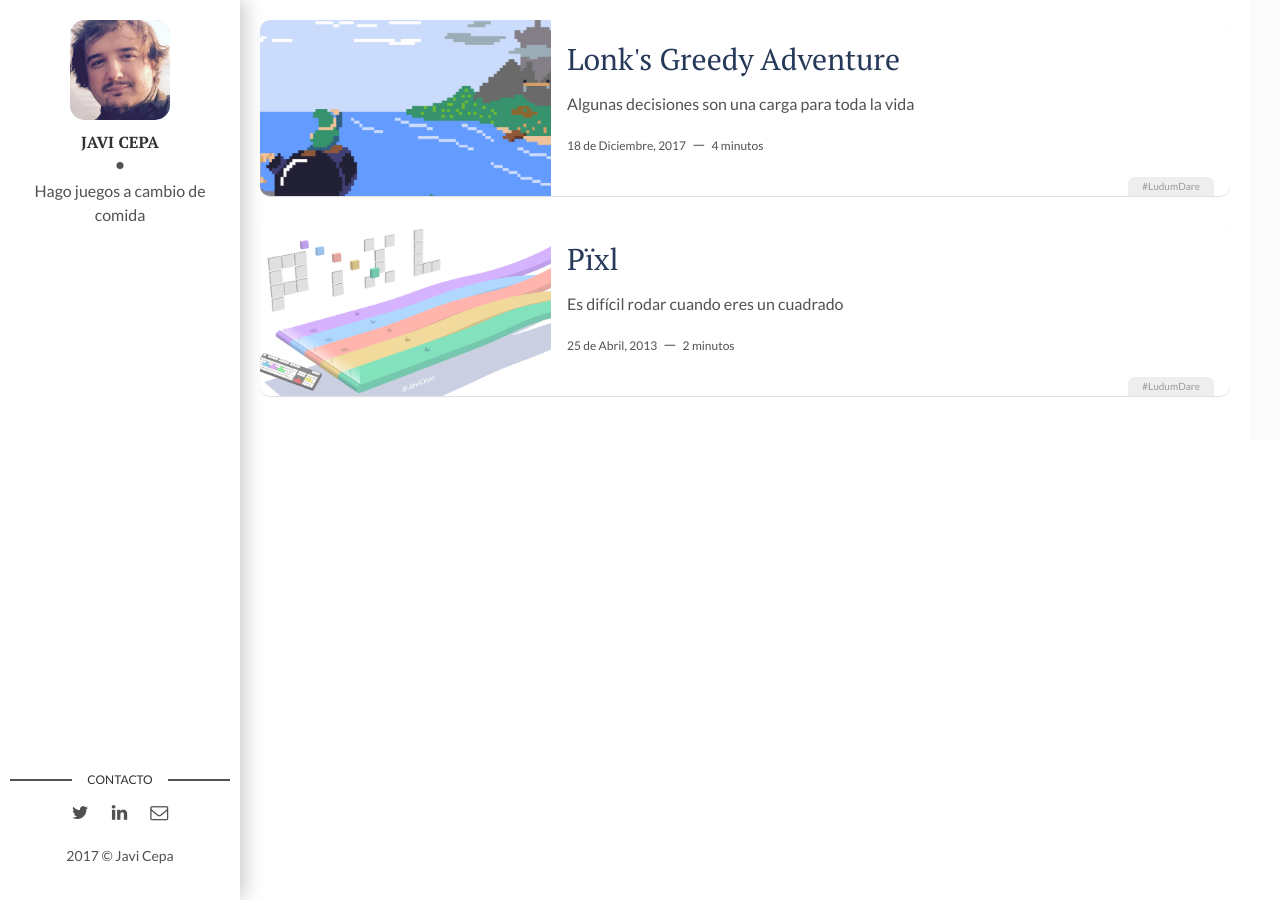
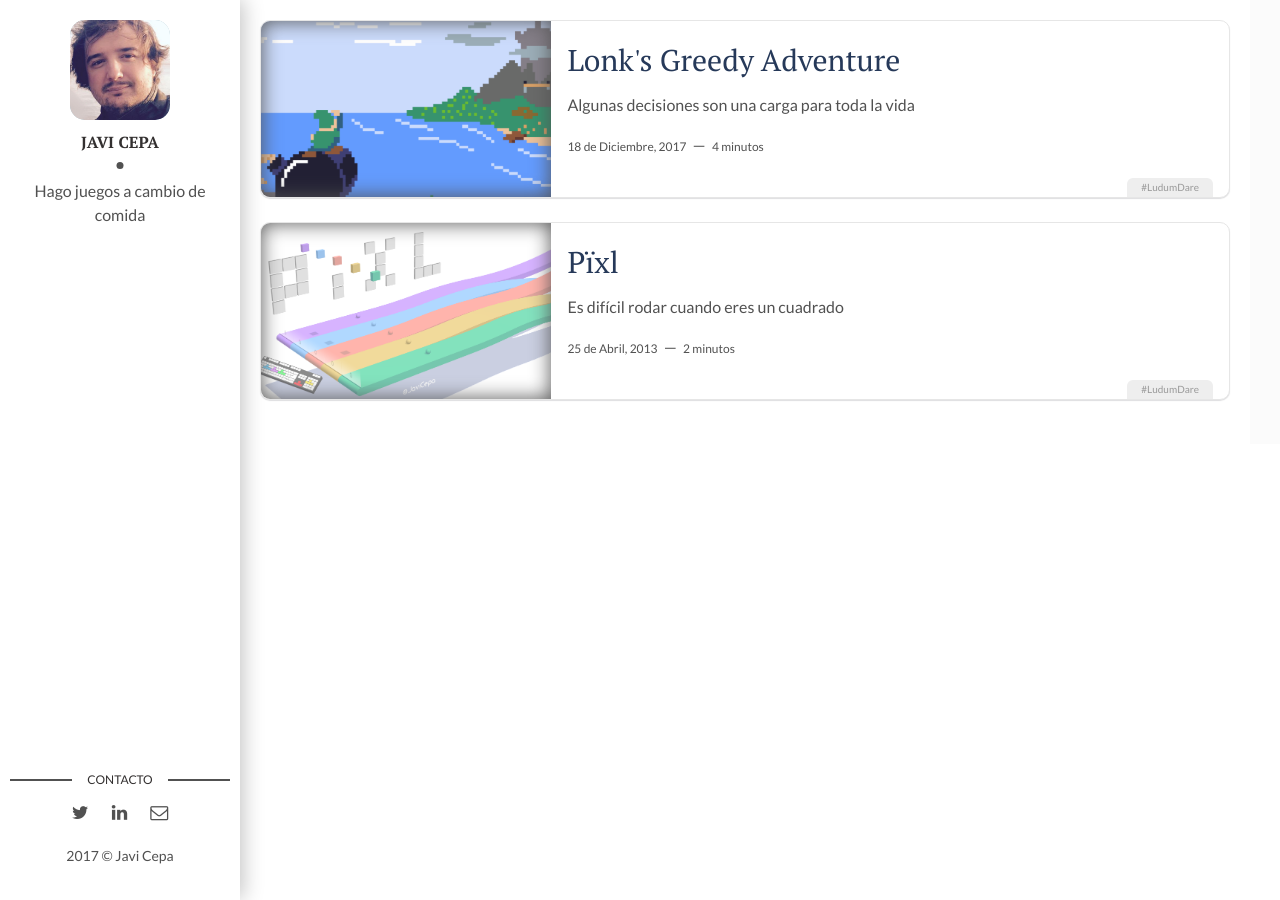
Before and after one commit to pixelatto/JaviCepaWeb, a Jekyll site: the page built from index.html, in a window 1280 px wide. Built offline with Jekyll 4.4.1, drawn with Linux system fonts in a browser that asks for light colours.

Commit message:
CSS edits

```diff
--- a/assets/css/main.css
+++ b/assets/css/main.css
@@ -1490,6 +1490,11 @@ html {
 
 .post {
     position: relative;
+    border: 1px solid #e6e6e6;
+}
+
+a.post-thumbnail {
+    box-shadow: inset 0px 0px 20px #515151;
 }
 
 .post-content {
```
